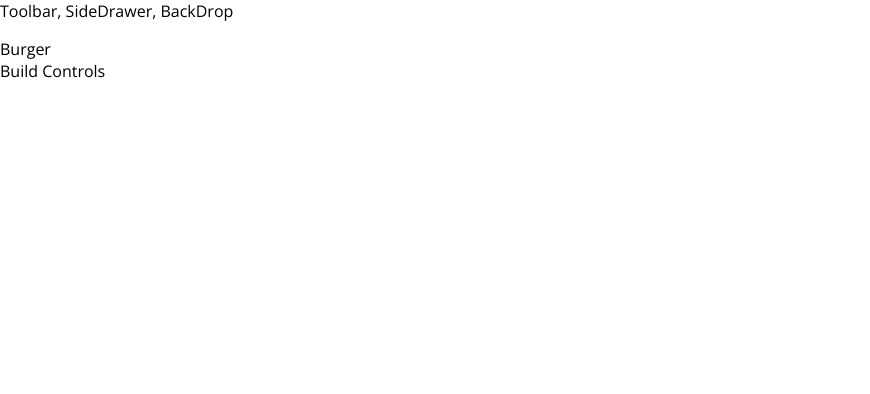
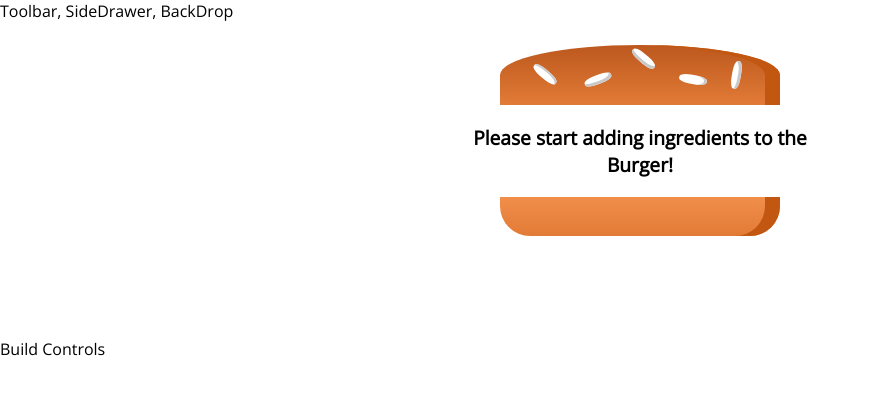
Before and after one commit to DaMesa97/Burger-Builder, a React (Create React App) app: page / in a window 1280 px wide. Shown: the top 394 px of the page, without its empty margins (0-870 px from the left). Built offline with nearby package versions, Linux system fonts and the light colour scheme.

Commit message:
finish burgerbuilder logic and setup build control

```diff
--- a/package.json
+++ b/package.json
@@ -3,6 +3,7 @@
   "version": "0.1.0",
   "private": true,
   "dependencies": {
+    "prop-types": "^15.7.2",
     "react": "^16.9.0",
     "react-dom": "^16.9.0",
     "react-scripts": "3.1.1"
--- a/src/components/Burger/Burger.js
+++ b/src/components/Burger/Burger.js
@@ -0,0 +1,28 @@
+import React from 'react'
+import classes from './Burger.module.css'
+import BurgerIngredient from './BurgerIngredient/BurgerIngredient'
+
+const burger = props => {
+    let ingredients = Object.keys(props.ingredients).map( // Wykonanie funkcji map dla kazdego klucza obiektu ingredients (meat, salad, cheese, bacon)
+        ingredient => {
+            return [...Array(props.ingredients[ingredient])].map((_, i) => { // Map zwraca tablicę o długości wartości danego klucza (np meat: 3 - map zwraca tablicę o length 3)
+                return <BurgerIngredient key={ingredient + i} type={ingredient} /> // Tablica o długości value klucza jest mapowana i pobierany jest z niej index na podstawie którego tworzymy Value-razy komponent dla danego klucza.
+            })
+        }
+    ).reduce((arr, el) => {
+        return arr.concat(el)
+    }, []);
+
+    if (ingredients.length === 0) {
+        ingredients = <p>Please start adding ingredients to the Burger!</p>
+    }
+    return (
+        <div className={classes.Burger}>
+            <BurgerIngredient type='bread-top' />
+            {ingredients}
+            <BurgerIngredient type='bread-bottom' />
+        </div>
+    );
+};
+
+export default burger;
--- /dev/null
+++ b/src/components/Burger/Burger.module.css
@@ -0,0 +1,30 @@
+.Burger {
+    width: 100%;
+    margin: auto;
+    height: 250px;
+    overflow: scroll;
+    text-align: center;
+    font-weight: bold;
+    font-size: 1.2rem;
+}
+
+@media (min-width: 1000px) and (min-height: 700px) {
+    .Burger {
+        width: 700px;
+        height: 600px;
+    }
+}
+
+@media (min-width: 500px) and (min-height: 401px) {
+    .Burger {
+        width: 450px;
+        height: 400px;
+    }
+}
+
+@media (min-width: 500px) and (min-height: 400px) {
+    .Burger {
+        width: 350px;
+        height: 300px;
+    }
+}
--- /dev/null
+++ b/src/components/Burger/BurgerIngredient/BurgerIngredient.js
@@ -0,0 +1,45 @@
+import React, { Component } from 'react';
+import classes from './BurgerIngredient.module.css';
+import PropTypes from 'prop-types';
+
+class BurgerIngredient extends Component {
+    render() {
+        let ingredient = null;
+
+        switch (this.props.type) {
+            case ('bread-bottom'):
+                ingredient = <div className={classes.BreadBottom}></div>;
+                break;
+            case ('bread-top'):
+                ingredient = (
+                    <div className={classes.BreadTop}>
+                        <div className={classes.Seeds1}></div>
+                        <div className={classes.Seeds2}></div>
+                    </div>
+                )
+                break;
+            case ('meat'):
+                ingredient = <div className={classes.Meat}></div>;
+                break;
+            case ('cheese'):
+                ingredient = <div className={classes.Cheese}></div>;
+                break;
+            case ('salad'):
+                ingredient = <div className={classes.Salad}></div>
+                break;
+            case ('bacon'):
+                ingredient = <div className={classes.Bacon}></div>
+                break;
+            default:
+                ingredient = null;
+        }
+        return ingredient;
+    }
+}
+
+BurgerIngredient.propTypes = {
+    type: PropTypes.string.isRequired
+}
+
+
+export default BurgerIngredient;
--- a/src/containers/BurgerBuilder/BurgerBuilder.js
+++ b/src/containers/BurgerBuilder/BurgerBuilder.js
@@ -1,11 +1,21 @@
 import React, { Component } from 'react';
 import Aux from '../../hoc/Aux';
+import Burger from '../../components/Burger/Burger'
 
 class BurgerBuilder extends Component {
+    state = {
+        ingredients: {
+            salad: 0,
+            bacon: 0,
+            cheese: 0,
+            meat: 0
+        }
+    }
+
     render() {
         return (
             <Aux>
-                <div>Burger</div>
+                <Burger ingredients={this.state.ingredients} />
                 <div>Build Controls</div>
             </Aux>
         );
```
Also changed, not shown: src/components/Burger/Build Controls/BuildControl/BuildControl.js (added, +12 -0 lines), src/components/Burger/Build Controls/BuildControls.js (added, +12 -0 lines), src/components/Burger/Build Controls/BuildControls.module.css (added, +10 -0 lines), src/components/Burger/BurgerIngridients/BurgerIngredient.js (deleted, +0 -37 lines), src/components/Burger/Build Controls/BuildControl/BuildControl.module.css (added), src/components/Burger/BurgerIngredient/BurgerIngredient.module.css (renamed from src/components/Burger/BurgerIngridients/BurgerIngredient.module.css).
